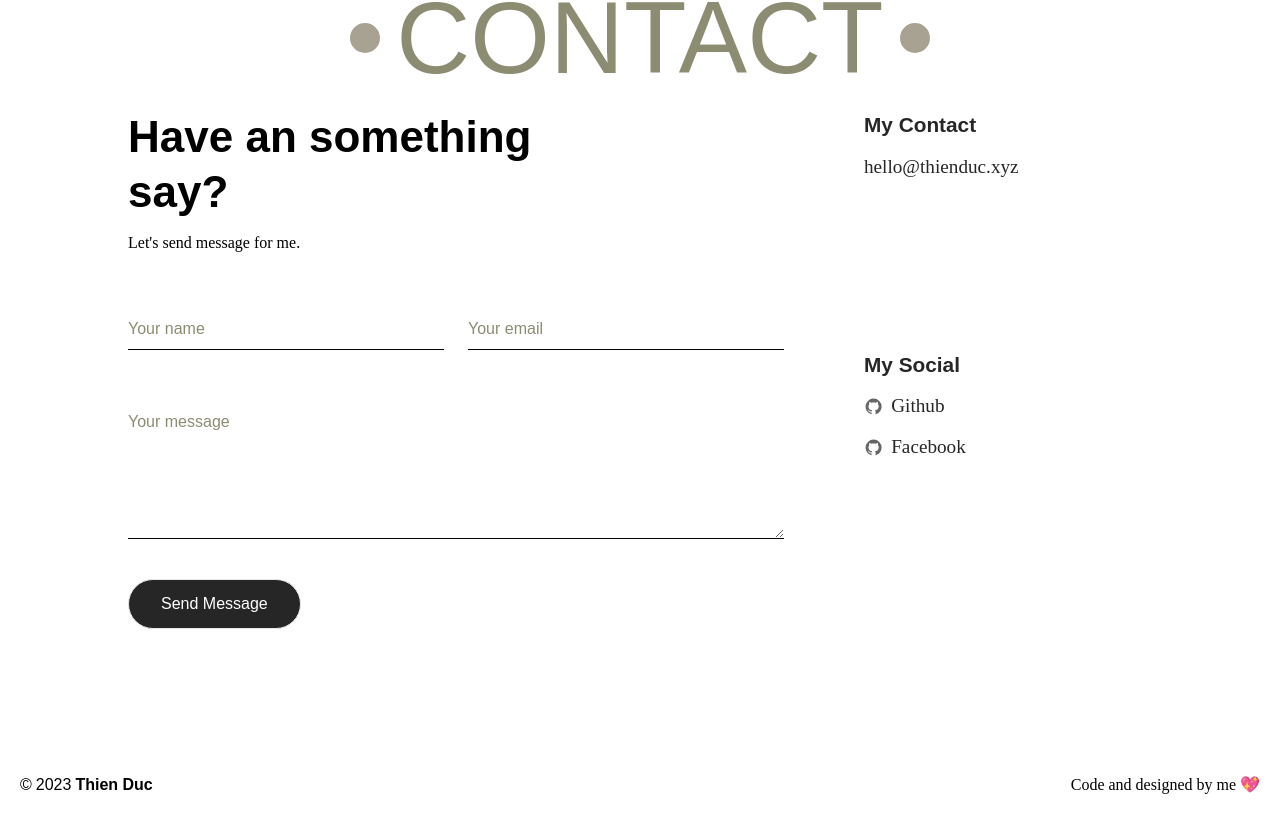
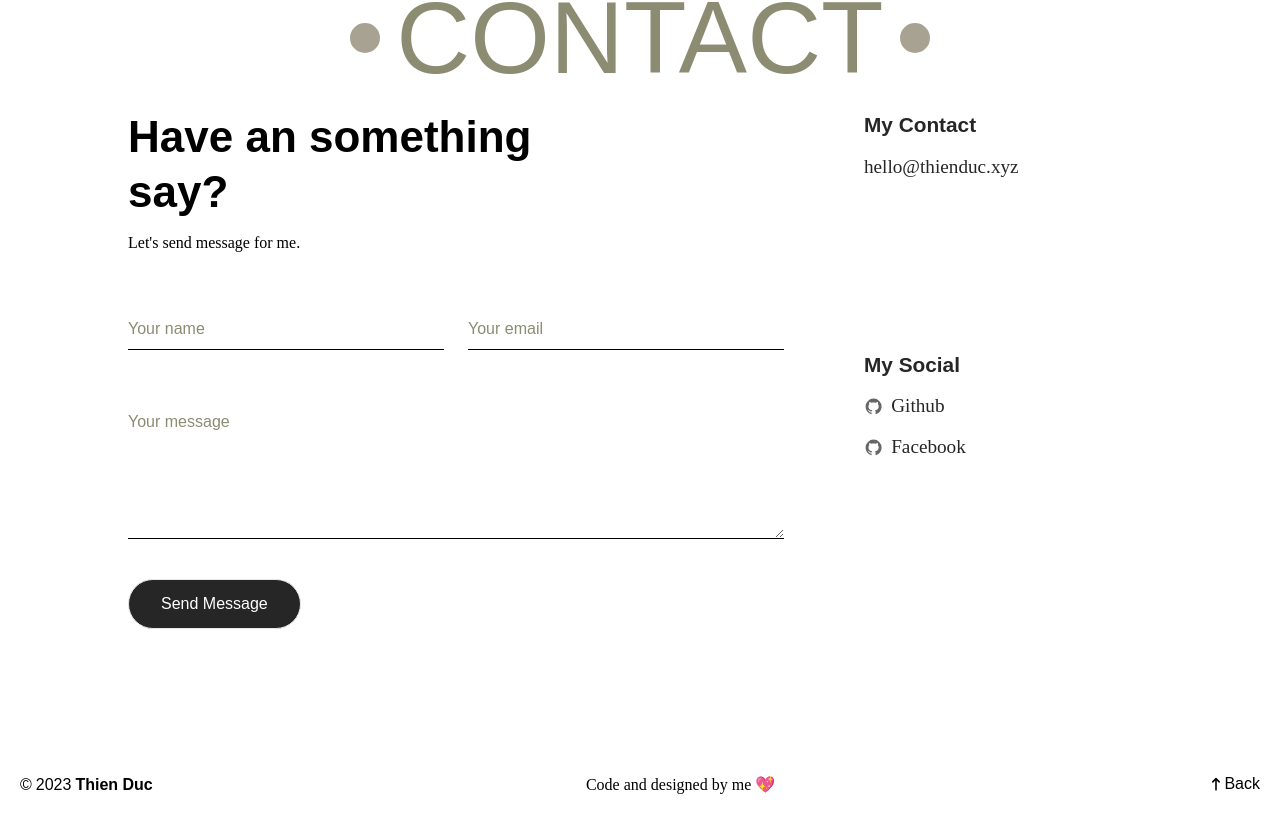
Before and after one commit to kind012/portfolio, a React (Vite) app: page / in a window 1280 px wide. Shown: the part 4779-5592 px from the top of the page. Built offline with nearby package versions, Linux system fonts and the light colour scheme; a web font is replaced by a local one.

Commit message:
footer update

```diff
--- a/src/layout/footer.tsx
+++ b/src/layout/footer.tsx
@@ -1,14 +1,14 @@
 import { useEffect, useState } from "react";
 import { HiArrowNarrowUp } from "react-icons/hi";
 const Footer = () => {
-  const [backToTop, setBackToTop] = useState<boolean>(false);
+  const [backToTop, setBackToTop] = useState<boolean>(true);
 
   useEffect(() => {
     window.addEventListener("scroll", () => {
       if (window.screenY > 100) {
+        setBackToTop(false);
+      } else {
         setBackToTop(true);
-      } else {
-        setBackToTop(false);
       }
     });
   }, []);
```
